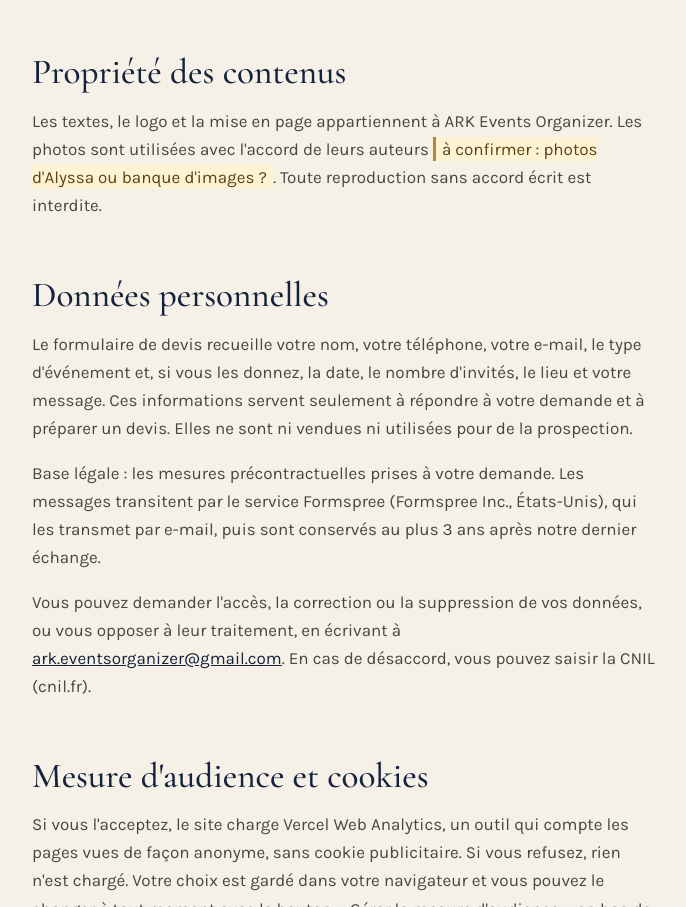
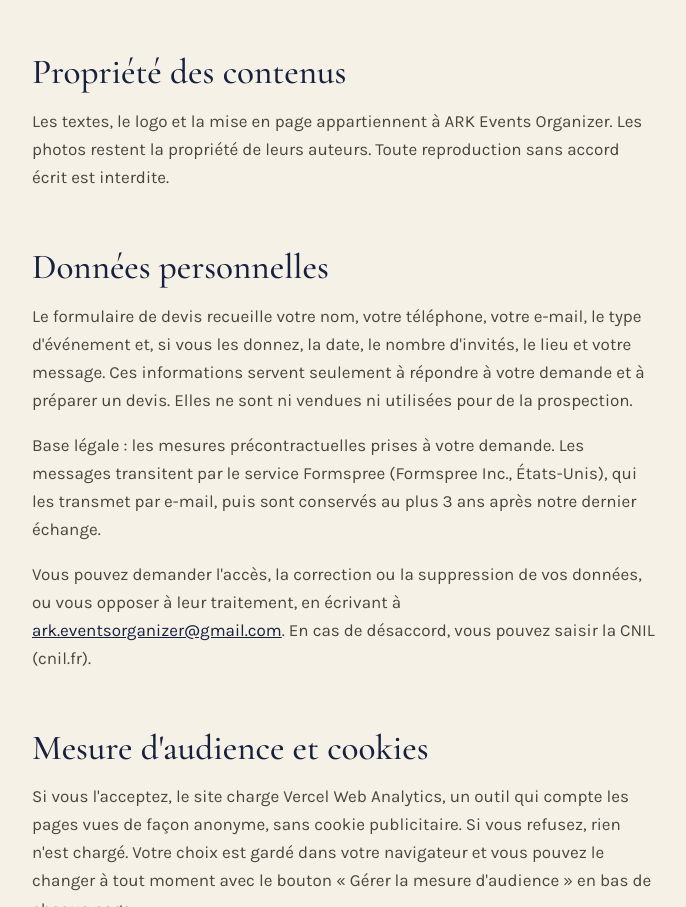
Before and after one commit to skpointeuse-sk/arkeventsorganizer, a plain HTML site: page mentions-legales.html in a window 1280 px wide. Shown: the part 1134-2041 px from the top of the page, without its empty margins (292-978 px from the left). Drawn offline with Linux system fonts and the light colour scheme.

Commit message:
Mentions légales : phrase sur les photos sans note interne
Co-Authored-By: Claude Opus 5.5 <noreply@anthropic.com>
Claude-Session: https://claude.ai/code/session_017gfZPv5H9cxdhEppmXyqJi

```diff
--- a/mentions-legales.html
+++ b/mentions-legales.html
@@ -69,7 +69,7 @@
       <p>Site conçu par <a href="https://skdigital.fr" target="_blank" rel="noopener">SK Digital</a>.</p>
 
       <h2>Propriété des contenus</h2>
-      <p>Les textes, le logo et la mise en page appartiennent à ARK Events Organizer. Les photos sont utilisées avec l'accord de leurs auteurs <span class="todo">à confirmer : photos d'Alyssa ou banque d'images ?</span>. Toute reproduction sans accord écrit est interdite.</p>
+      <p>Les textes, le logo et la mise en page appartiennent à ARK Events Organizer. Les photos restent la propriété de leurs auteurs. Toute reproduction sans accord écrit est interdite.</p>
 
       <h2 id="donnees">Données personnelles</h2>
       <p>Le formulaire de devis recueille votre nom, votre téléphone, votre e-mail, le type d'événement et, si vous les donnez, la date, le nombre d'invités, le lieu et votre message. Ces informations servent seulement à répondre à votre demande et à préparer un devis. Elles ne sont ni vendues ni utilisées pour de la prospection.</p>
```
